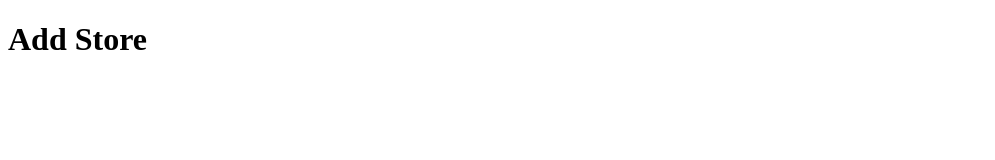
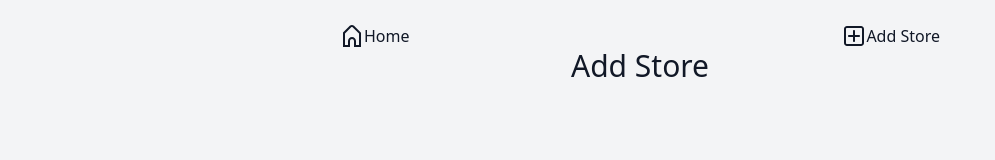
Before and after one commit to remusa/node-mongo-geojson, a website: page public/add.html in a window 1280 px wide. Shown: the whole page, without its empty margins (0-995 px from the left). Drawn offline with nearby package versions, Linux system fonts and the light colour scheme.

Commit message:
Basic styling

```diff
--- a/public/add.html
+++ b/public/add.html
@@ -4,8 +4,60 @@
     <meta charset="UTF-8" />
     <meta name="viewport" content="width=device-width, initial-scale=1.0" />
     <title>Store Locator | Add Store</title>
+
+    <link href="https://unpkg.com/tailwindcss@^1.0/dist/tailwind.min.css" rel="stylesheet" />
   </head>
-  <body>
-    <h1>Add Store</h1>
+
+	<body class="flex flex-col items-center h-screen antialiased bg-gray-100 text-gray-900">
+    <header class="w-1/2">
+      <nav class="flex justify-between items-center mt-6 px-5">
+        <a class="flex" href="/">
+          <svg
+            width="24"
+            height="24"
+            viewBox="0 0 24 24"
+            fill="none"
+            xmlns="http://www.w3.org/2000/svg"
+          >
+            <path
+              fill-rule="evenodd"
+              clip-rule="evenodd"
+              d="M21 8.77217L14.0208 1.79299C12.8492 0.621414 10.9497 0.621413 9.77817 1.79299L3 8.57116V23.0858H10V17.0858C10 15.9812 10.8954 15.0858 12 15.0858C13.1046 15.0858 14 15.9812 14 17.0858V23.0858H21V8.77217ZM11.1924 3.2072L5 9.39959V21.0858H8V17.0858C8 14.8767 9.79086 13.0858 12 13.0858C14.2091 13.0858 16 14.8767 16 17.0858V21.0858H19V9.6006L12.6066 3.2072C12.2161 2.81668 11.5829 2.81668 11.1924 3.2072Z"
+              fill="currentColor"
+            />
+          </svg>
+          <span>Home</span>
+        </a>
+
+        <ul class="list-none">
+          <li>
+            <a class="flex" href="/add"
+              ><svg
+                width="24"
+                height="24"
+                viewBox="0 0 24 24"
+                fill="none"
+                xmlns="http://www.w3.org/2000/svg"
+              >
+                <path
+                  d="M12 6C12.5523 6 13 6.44772 13 7V11H17C17.5523 11 18 11.4477 18 12C18 12.5523 17.5523 13 17 13H13V17C13 17.5523 12.5523 18 12 18C11.4477 18 11 17.5523 11 17V13H7C6.44772 13 6 12.5523 6 12C6 11.4477 6.44772 11 7 11H11V7C11 6.44772 11.4477 6 12 6Z"
+                  fill="currentColor"
+                />
+                <path
+                  fill-rule="evenodd"
+                  clip-rule="evenodd"
+                  d="M5 22C3.34315 22 2 20.6569 2 19V5C2 3.34315 3.34315 2 5 2H19C20.6569 2 22 3.34315 22 5V19C22 20.6569 20.6569 22 19 22H5ZM4 19C4 19.5523 4.44772 20 5 20H19C19.5523 20 20 19.5523 20 19V5C20 4.44772 19.5523 4 19 4H5C4.44772 4 4 4.44772 4 5V19Z"
+                  fill="currentColor"
+                />
+              </svg>
+
+              <span>Add Store</span>
+            </a>
+          </li>
+        </ul>
+      </nav>
+    </header>
+
+    <h1 class="font-sans text-3xl">Add Store</h1>
   </body>
 </html>
```
Also changed, not shown: public/index.html (+59 -2 lines).
